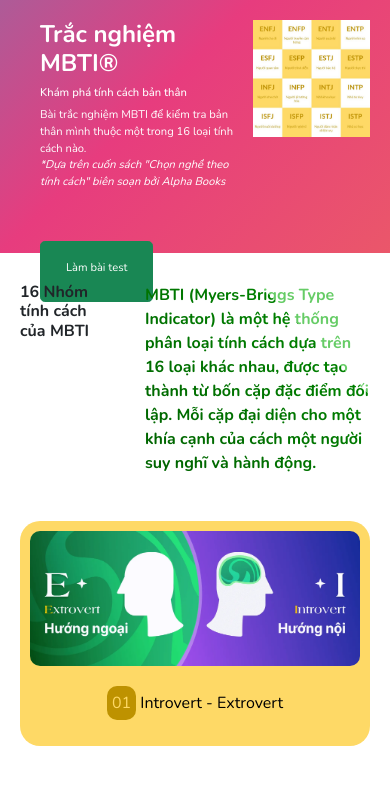
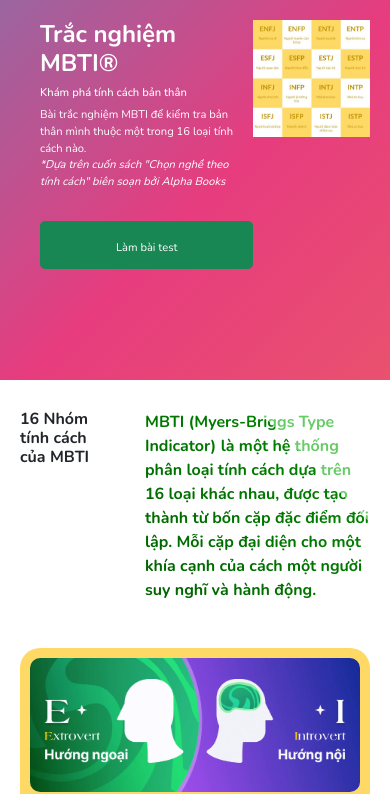
Before and after one commit to ngkoi/mbti, a plain HTML site: page index.html in a window 390 px wide. Shown: the top 794 px of the page. Drawn offline with nearby package versions, Linux system fonts and the light colour scheme.

Commit message:
Fixed scaling issues

```diff
--- a/mobile.css
+++ b/mobile.css
@@ -1,9 +1,9 @@
-@media (max-width: 500px) {
+@media (max-width: 550px) {
   .background {
     padding: 20px;
     padding-bottom: 200px;
-    row-gap: 50px;
-    height: 30vh;
+    row-gap: 30px;
+    height: 45vh;
   }
   .title {
     margin-left: 20px;
@@ -26,7 +26,7 @@
   }
   .btn {
     margin-left: 20px;
-    margin-right: 100px;
+    margin-right: 0;
   }
   footer {
     padding-top: 30px;
--- a/style.css
+++ b/style.css
@@ -55,6 +55,11 @@
   margin-left: 100px;
   display: inline-block;
   margin-right: 500px;
+  /* height: 100%; */
+}
+.btn p {
+  padding: 0;
+  margin: 0;
 }
 footer {
   background-color: black;
--- a/tablet.css
+++ b/tablet.css
@@ -9,6 +9,9 @@
   }
   .subtitle {
     margin-left: 20px;
+  }
+  .btn {
+    height: 100%;
   }
   .c1 p {
     margin: 0 20px 0 20px;
```
